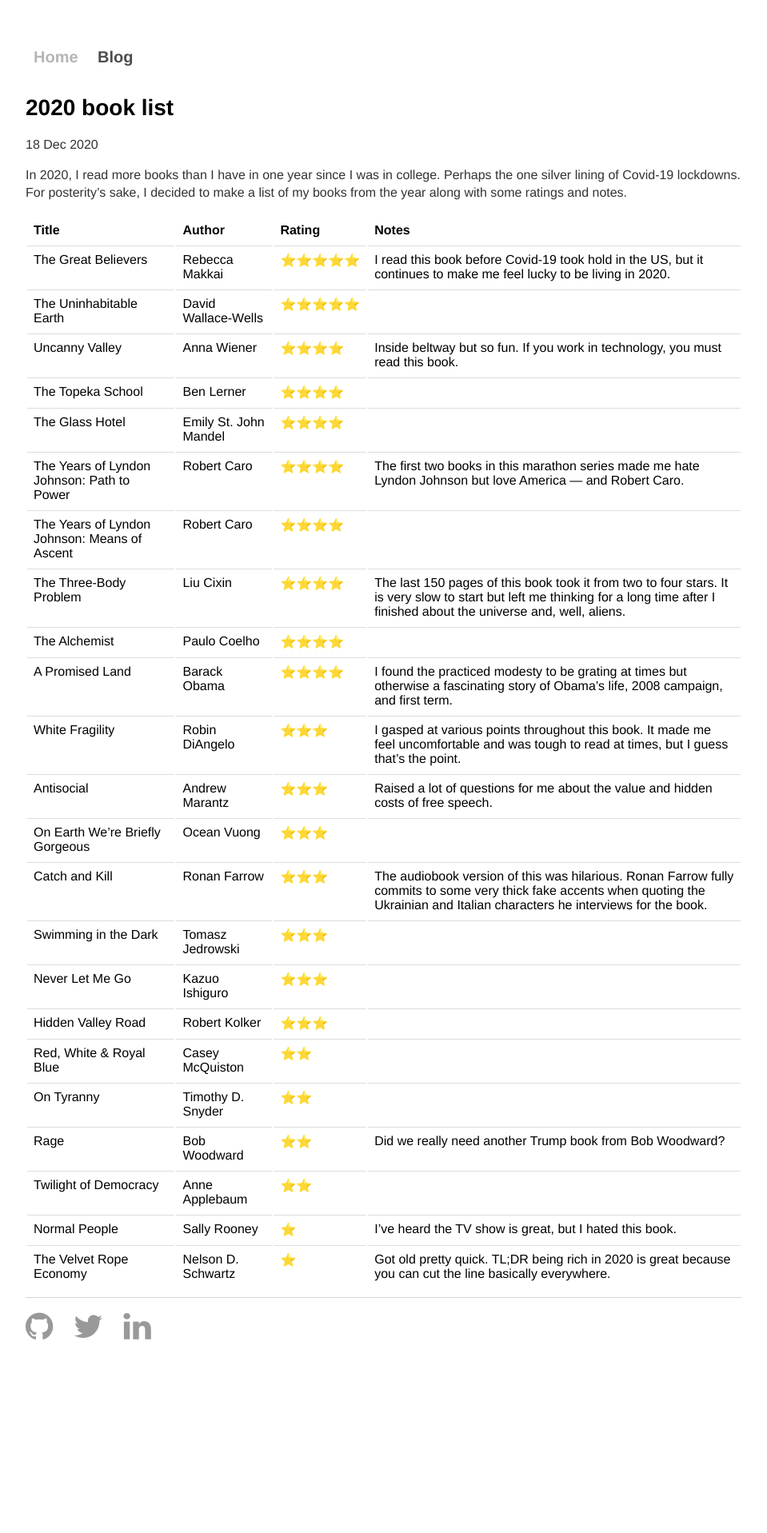
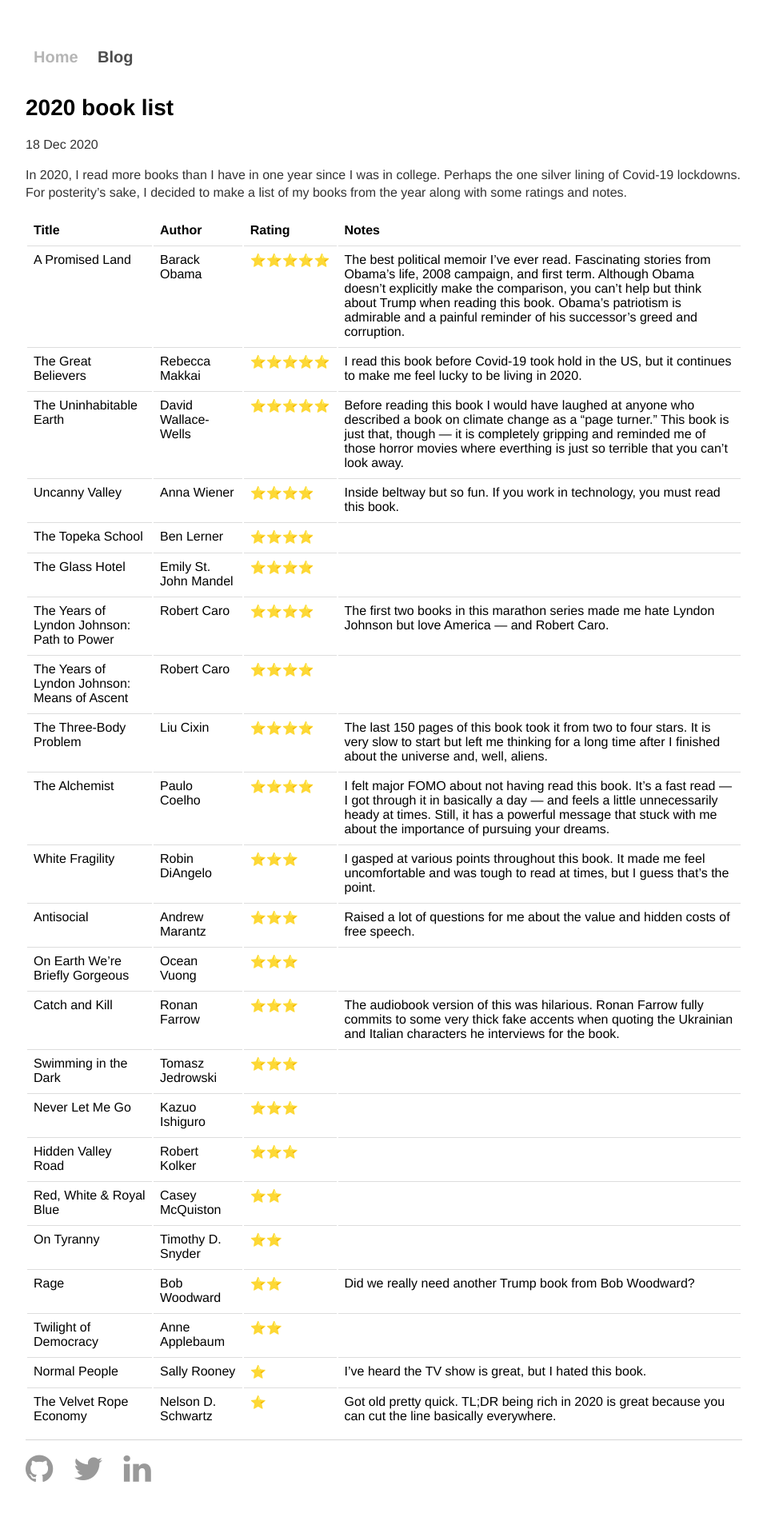
Before and after one commit to davidjwiner/davidjwiner.github.io, a Jekyll site: the page built from _posts/2020-12-18-2020-book-list.markdown, in a window 1280 px wide. Shown: the whole page at 80% size, without its empty margins (160-1119 px from the left). Built offline with Jekyll 4.4.1, drawn with Linux system fonts in a browser that asks for light colours; nearby versions of some CDN libraries; comment, search, counter and statistics services are not loaded; before the commit the page ends 1739 px from its top, so only the background shows below that.

Commit message:
Upgraded A Promised Land's rating

```diff
--- a/_posts/2020-12-18-2020-book-list.markdown
+++ b/_posts/2020-12-18-2020-book-list.markdown
@@ -9,16 +9,16 @@
 
 |  **Title** | **Author** | **Rating** | **Notes** |
 | --- | --- | --- | --- |
+|  A Promised Land | Barack Obama | ⭐⭐⭐⭐⭐ | The best political memoir I've ever read. Fascinating stories from Obama's life, 2008 campaign, and first term. Although Obama doesn't explicitly make the comparison, you can't help but think about Trump when reading this book. Obama's patriotism is admirable and a painful reminder of his successor's greed and corruption. |
 |  The Great Believers | Rebecca Makkai | ⭐⭐⭐⭐⭐ | I read this book before Covid-19 took hold in the US, but it continues to make me feel lucky to be living in 2020.|
-|  The Uninhabitable Earth | David Wallace-Wells | ⭐⭐⭐⭐⭐ |  |
+|  The Uninhabitable Earth | David Wallace-Wells | ⭐⭐⭐⭐⭐ | Before reading this book I would have laughed at anyone who described a book on climate change as a "page turner." This book is just that, though — it is completely gripping and reminded me of those horror movies where everthing is just so terrible that you can't look away. |
 |  Uncanny Valley | Anna Wiener | ⭐⭐⭐⭐ | Inside beltway but so fun. If you work in technology, you must read this book. |
-|  The Topeka School | Ben Lerner | ⭐⭐⭐⭐ |  |
+|  The Topeka School | Ben Lerner | ⭐⭐⭐⭐ | |
 |  The Glass Hotel | Emily St. John Mandel | ⭐⭐⭐⭐ |  |
 |  The Years of Lyndon Johnson: Path to Power | Robert Caro | ⭐⭐⭐⭐ | The first two books in this marathon series made me hate Lyndon Johnson but love America — and Robert Caro. |
 |  The Years of Lyndon Johnson: Means of Ascent | Robert Caro | ⭐⭐⭐⭐ |  |
 |  The Three-Body Problem | Liu Cixin | ⭐⭐⭐⭐ | The last 150 pages of this book took it from two to four stars. It is very slow to start but left me thinking for a long time after I finished about the universe and, well, aliens. |
-|  The Alchemist | Paulo Coelho | ⭐⭐⭐⭐ |  |
-|  A Promised Land | Barack Obama | ⭐⭐⭐⭐ | I found the practiced modesty to be grating at times but otherwise a fascinating story of Obama's life, 2008 campaign, and first term. |
+|  The Alchemist | Paulo Coelho | ⭐⭐⭐⭐ | I felt major FOMO about not having read this book. It's a fast read — I got through it in basically a day — and feels a little unnecessarily heady at times. Still, it has a powerful message that stuck with me about the importance of pursuing your dreams. |
 |  White Fragility | Robin DiAngelo | ⭐⭐⭐ | I gasped at various points throughout this book. It made me feel uncomfortable and was tough to read at times, but I guess that's the point. |
 |  Antisocial | Andrew Marantz | ⭐⭐⭐ | Raised a lot of questions for me about the value and hidden costs of free speech. |
 |  On Earth We're Briefly Gorgeous | Ocean Vuong | ⭐⭐⭐ |  |
```
